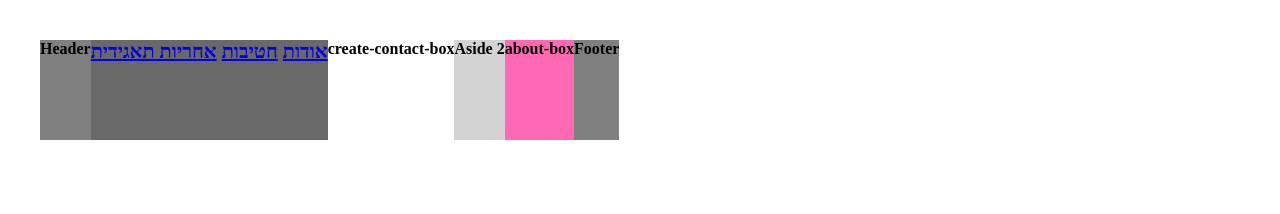
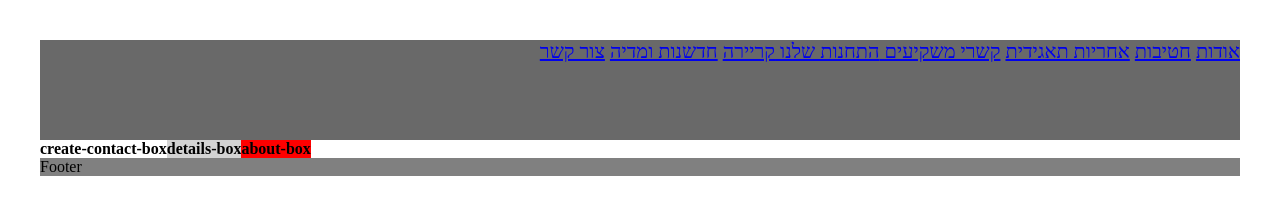
Before and after one commit to HanyRazSivan/MyMidProject, a plain HTML site: page contact.html in a window 1280 px wide. Drawn offline with Linux system fonts and the light colour scheme.

Commit message:
basic structure

```diff
--- a/contact.css
+++ b/contact.css
@@ -21,7 +21,7 @@ ul li { display: inline;}
 }
 
 .header {
-    background: gray;
+    background: rgb(179, 168, 168);
 }
 
 .footer {
@@ -38,20 +38,20 @@ ul li { display: inline;}
 }
 
 .about-box {
-    background: hotpink;
+    background: red;
 }
 
-  @media all and (min-width: 600px) {
+@media all and (min-width: 600px) {
     .aside { flex: 1 0 0; }
-  }
+}
 
-  @media all and (min-width: 800px) {
+@media all and (min-width: 800px) {
     .main    { flex: 3 0px; }
     .aside-1 { order: 1; }
     .main    { order: 2; }
     .aside-2 { order: 3; }
     .footer  { order: 4; }
-  }
+}
 
   body {
     padding: 2em;
--- a/contact.html
+++ b/contact.html
@@ -5,27 +5,34 @@
     <meta name="viewport" content="width=device-width, initial-scale=1.0">
     <title>פז - צור קשר</title>
     <link rel="stylesheet" href="contact.css">
+
 </head>
 <body>
-    <div class="main-div-wrapper">
-        <header class="header">Header</header>
+    <header class="header">
         <nav class="upper-nav">
             <ul>
                 <li><a href="#">אודות</a></li>
                 <li><a href="#">חטיבות</a></li>
                 <li><a href="#">אחריות תאגידית</a></li>
+                <li><a href="#">קשרי משקיעים </a></li>
+                <li><a href="#">התחנות שלנו </a></li>
+                <li><a href="#">קריירה</a></li>
+                <li><a href="#">חדשנות ומדיה</a></li>
+                <li><a href="#">צור קשר</a></li>
             </ul>
         </nav>
+    </header>
+    <div class="main-div-wrapper">
         <div class="create-contact-box">
             create-contact-box
         </div>
         <div class="details-box">
-            Aside 2
+            details-box
         </div>
         <div class="about-box">
             about-box
         </div>
-        <footer class="footer">Footer</footer>
     </div>
+    <footer class="footer">Footer</footer>
 </body>
 </html>
```
Also changed, not shown: test.css (+2 -7 lines), test.html (+0 -4 lines).
